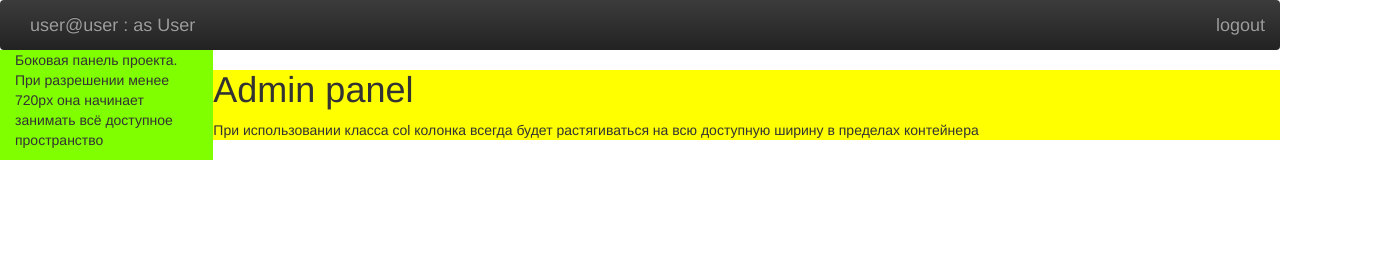
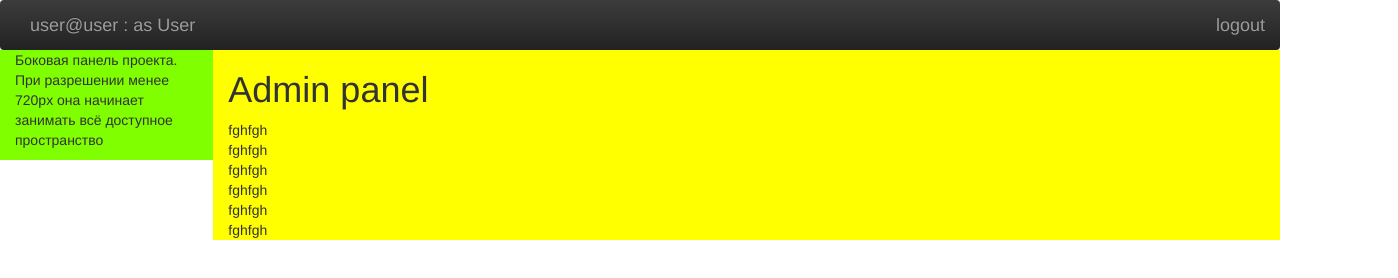
Before and after one commit to lindXdeep/frontend-learning, a plain HTML site: page templates/index.html in a window 1280 px wide. Shown: the whole page, 1398 px wide, since content can reach past the window. Drawn offline with Linux system fonts and the light colour scheme.

Commit message:
aside and main fix bug

```diff
--- a/templates/index.html
+++ b/templates/index.html
@@ -16,24 +16,47 @@
   <div class="navbar-inverse">
     <div class="container-fluid">
       <div class="navbar-header">
-       <a href="#" class="navbar-brand">user@user : as User</a>
+        <a href="#" class="navbar-brand">user@user : as User</a>
       </div>
       <div class="navbar-right">
-         <a href="#" class="navbar-brand btn-link">logout</a>
+        <a href="#" class="navbar-brand btn-link">logout</a>
       </div>
     </div>
   </div>
 
   <div class="container-fluid">
     <div class="row">
-      <aside class="col-12 col-md-2 col-lg-2" style="background-color: chartreuse;">
-        <p>Боковая панель проекта. При разрешении менее 720px она начинает занимать всё доступное пространство</p></aside>
+
+      <aside class="col-12 col-sm-2 col-md-2 col-lg-2" style="background-color: chartreuse;">
+        <p>Боковая панель проекта. При разрешении менее 720px она начинает занимать всё доступное пространство</p>
       </aside>
-      <main class="col" style="background-color: yellow;">
 
-        <div>
-          <h1>Admin panel</h1>
-          <p>При использовании класса col колонка всегда будет растягиваться на всю доступную ширину в пределах контейнера</p>
+      <main class="col-12 col-sm-10 col-md-10 col-lg-10" style="background-color: yellow;">
+
+        <div class="container">
+          <div class="row ">
+            <h1>Admin panel</h1>
+          </div>
+          <div class="row ">
+            <div class="col">
+              fghfgh
+            </div>
+            <div class="col">
+              fghfgh
+            </div>
+            <div class="col">
+              fghfgh
+            </div>
+            <div class="col">
+              fghfgh
+            </div>
+            <div class="col">
+              fghfgh
+            </div>
+            <div class="col">
+              fghfgh
+            </div>
+          </div>
         </div>
 
 
```
Also changed, not shown: 1 other file.
